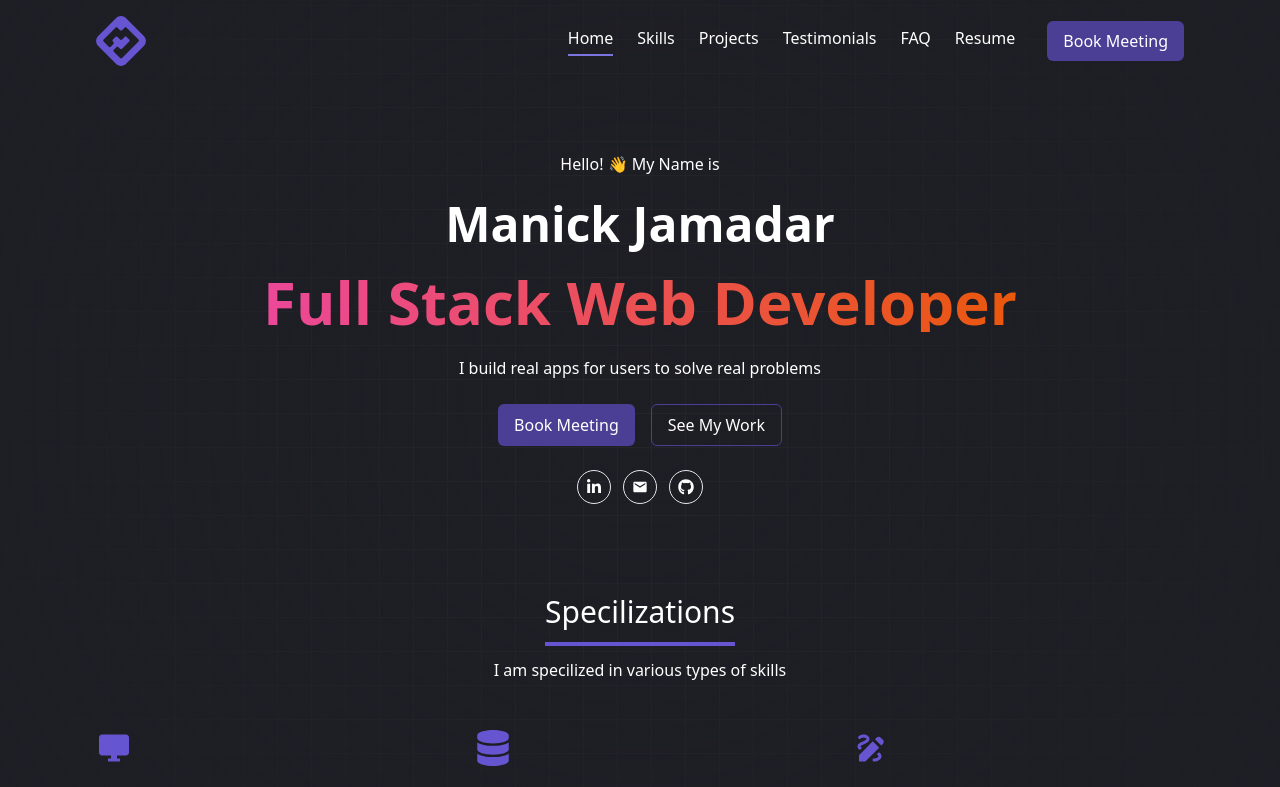
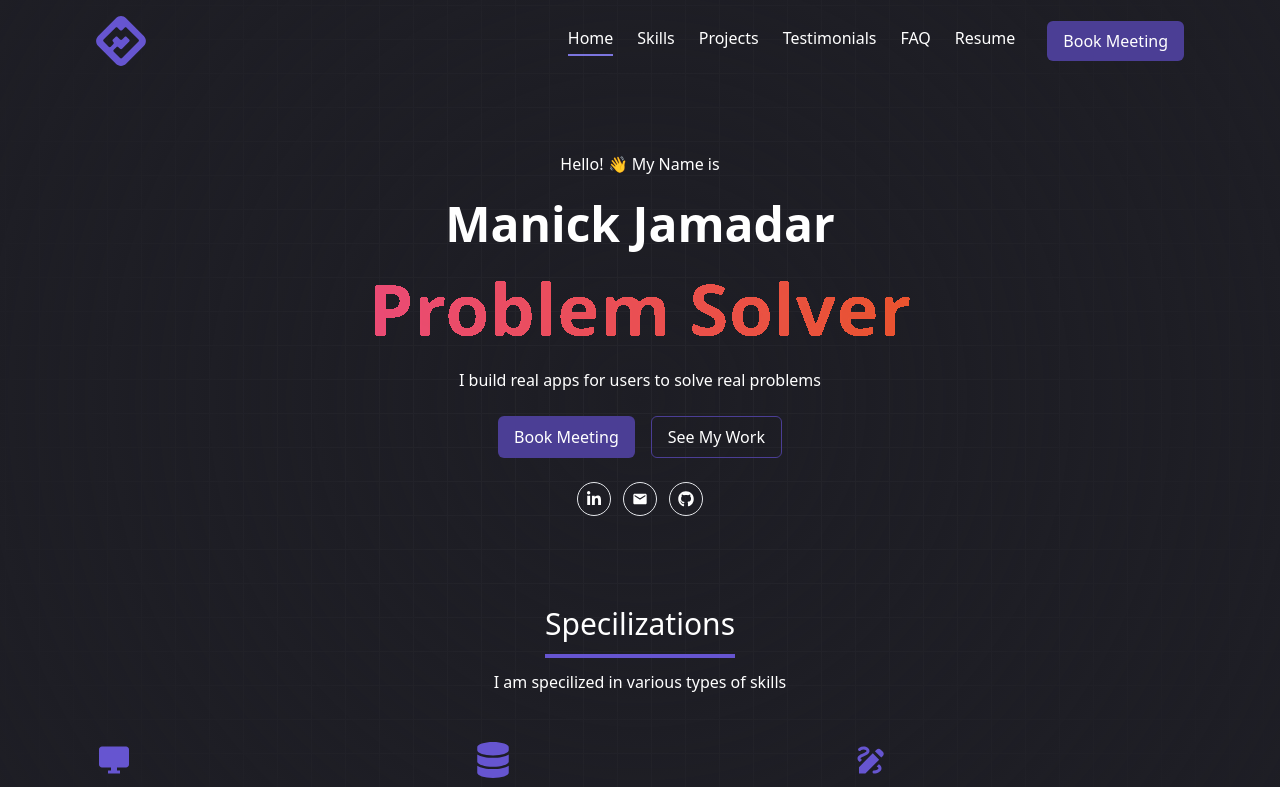
Before and after one commit to manickjamadar/personal-website, a Next.js app: page / in a window 1280 px wide. Shown: the top 787 px of the page. Built offline with nearby package versions, Linux system fonts and the light colour scheme.

Commit message:
morphtexts added in hero component

```diff
--- a/app/components/sections/hero.tsx
+++ b/app/components/sections/hero.tsx
@@ -1,15 +1,16 @@
 import LinkPath from "@/app/utils/linkPath";
 import React from "react";
 import SocialLinks from "../socialLinks";
+import MorphTexts from "../MorphTexts";
 
 const Hero = () => {
   return (
     <div className="flex flex-col items-center gap-6 text-center">
       <p>Hello! 👋 My Name is</p>
       <h2 className="text-5xl font-bold">Manick Jamadar</h2>
-      <h1 className="font-bold text-6xl text-orange-gradient">
-        Full Stack Web Developer
-      </h1>
+      <MorphTexts
+        texts={["Full Stack Developer", "UI/UX Designer", "Problem Solver"]}
+      />
       <p>I build real apps for users to solve real problems</p>
       <div className="flex gap-4 flex-wrap justify-center">
         <button className="primary-btn">Book Meeting</button>
```
